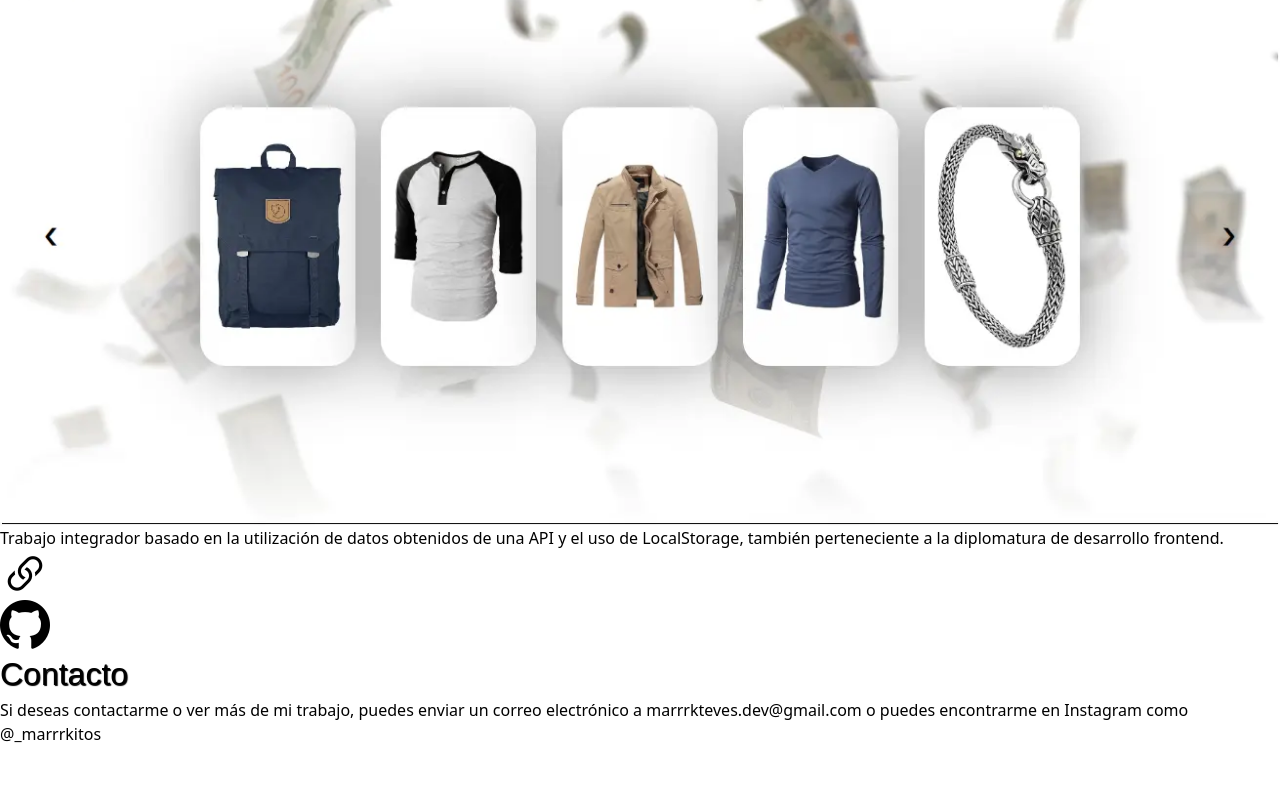
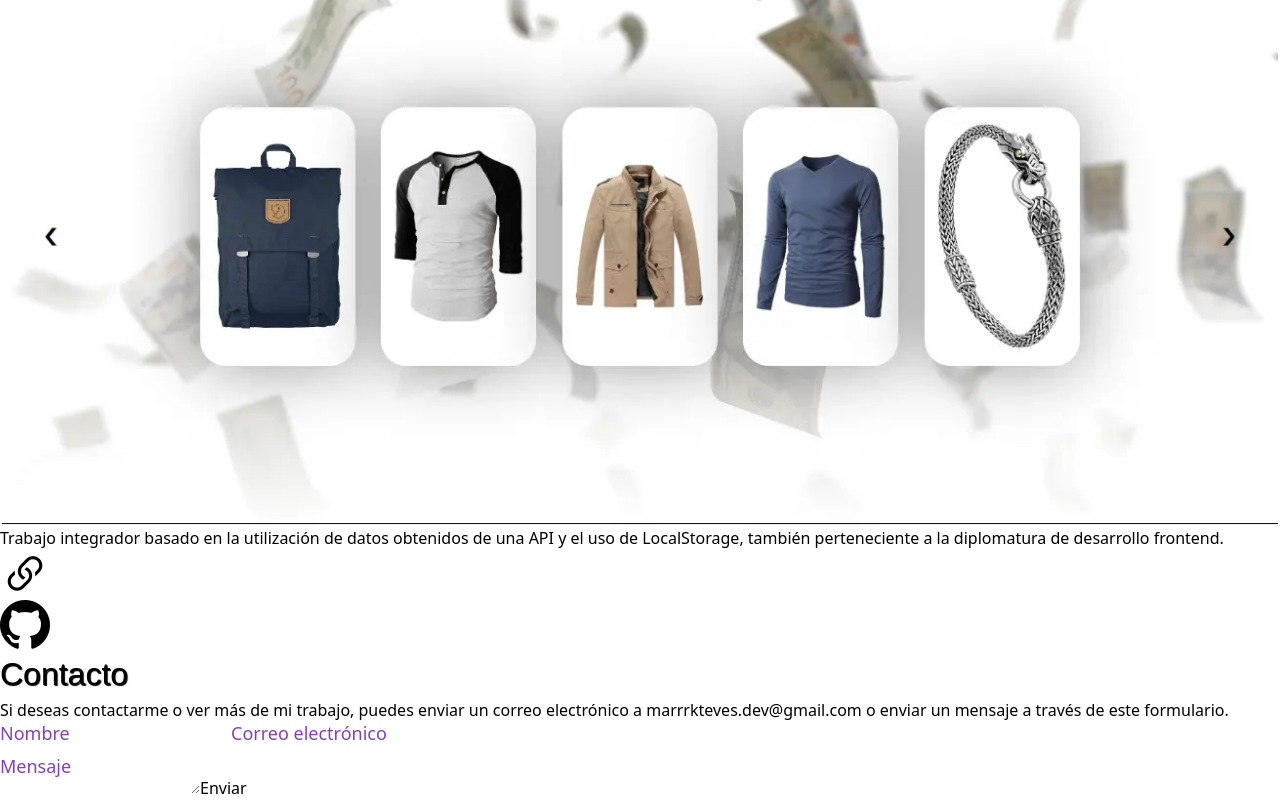
Before and after one commit to marrrkitosdev/portafolio, a React (Vite) app: page / in a window 1280 px wide. Shown: the part 3748-4548 px from the top of the page. Before the commit the page ends 4494 px from the top, so only its background shows below. Built offline with nearby package versions, Linux system fonts and the light colour scheme; a web font is replaced by a local one.

Commit message:
Arreglo Form

```diff
--- a/src/components/Contacto.jsx
+++ b/src/components/Contacto.jsx
@@ -5,7 +5,15 @@ const Contacto = () => {
         <div className='contactoDiv w-full grid grid-cols-1 grid-rows-1 justify-items-center pt-6'>
             <div className="animacionAllay bg-neutral-200 bg-opacity-20 rounded-lg p-5 max-w-screen-sm overflow-hidden relative w-80 md:w-[30rem] lg:w-[35rem] transition-all flex flex-col gap-4 border border-yellow-500">
                 <h2 className='contactoTitle text-yellow-500 text-2xl'>Contacto</h2>
-                <p className='contactoText text-yellow-500 text-lg drop-shadow-[1px_1px_1px_rgba(0,0,0,1)]'>Si deseas contactarme o ver más de mi trabajo, puedes enviar un correo electrónico a <a href="mailto:marrrkteves.dev@gmail.com">marrrkteves.dev@gmail.com</a> o puedes encontrarme en Instagram como @_marrrkitos</p>
+                <p className='contactoText text-yellow-500 text-lg drop-shadow-[1px_1px_1px_rgba(0,0,0,1)]'>Si deseas contactarme o ver más de mi trabajo, puedes enviar un correo electrónico a marrrkteves.dev@gmail.com o enviar un mensaje a través de este formulario.</p>
+                <form className='contactoForm flex flex-col gap-2' action="https://formsubmit.co/8d8b4a9203ae6be0489e8267f7d87233" method="POST">
+                    <input type='text' placeholder='Nombre' name="name" className='contactoInput w-full p-1 rounded-lg text-[#853FBC]' required/>
+                    <input type='email' placeholder='Correo electrónico' name="email" className='contactoInput w-full p-1 rounded-lg text-[#853FBC]' required/>
+                    <div className="divRow flex flex-col lg:flex-row justify-between gap-2">
+                        <textarea placeholder='Mensaje' name="msg" className='contactoInput p-1 rounded-lg lg:w-5/6 text-[#853FBC]' required></textarea>
+                        <button type='submit' className='contactoButton p-4 text-yellow-400 bg-neutral-200 bg-opacity-20 rounded-lg font-bold' formTarget='_blank'>Enviar</button>
+                    </div>
+                </form>
             </div>
         </div>
     )
```
